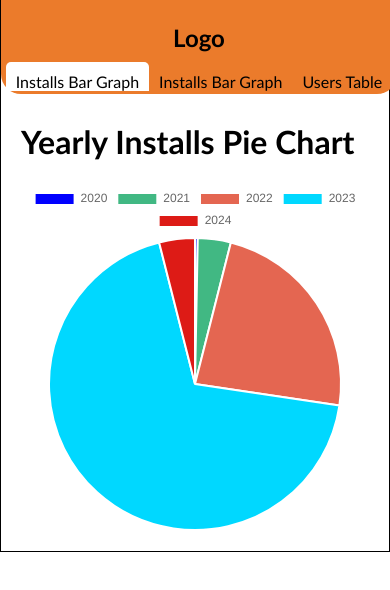
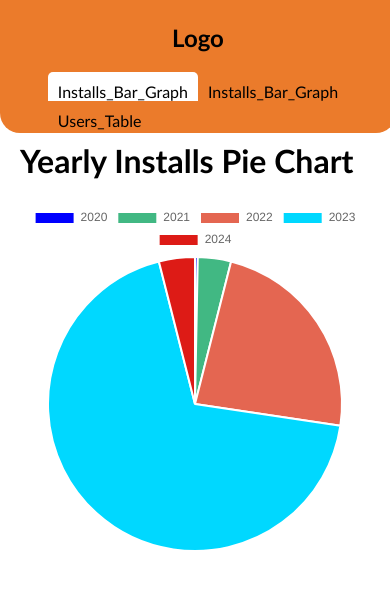
Before and after one commit to NeoDitjoe/myData, a Vue app: page / in a window 390 px wide. Shown: the top 590 px of the page. Built offline with nearby package versions, Linux system fonts and the light colour scheme.

Commit message:
nav menu respos

```diff
--- a/src/App.vue
+++ b/src/App.vue
@@ -27,10 +27,10 @@ export default {
       <h1>Logo</h1>
     </div>
 
-    <div>
-      <router-link @click="highlightLink" :class="{ active: this.$router.currentRoute.value.path === '/' }" to="/">Installs Bar Graph</router-link>
-      <router-link @click="highlightLink" :class="{ active: this.$router.currentRoute.value.path === '/bar-graph' }" to="/bar-graph">Installs Bar Graph</router-link>
-      <router-link @click="highlightLink" :class="{ active: this.$router.currentRoute.value.path === '/users-table' }" to="/users-table?page=0">Users Table</router-link>
+    <div class="menu">
+      <router-link @click="highlightLink" :class="{ active: this.$router.currentRoute.value.path === '/' }" to="/">Installs_Bar_Graph</router-link>
+      <router-link @click="highlightLink" :class="{ active: this.$router.currentRoute.value.path === '/bar-graph' }" to="/bar-graph">Installs_Bar_Graph</router-link>
+      <router-link @click="highlightLink" :class="{ active: this.$router.currentRoute.value.path === '/users-table' }" to="/users-table?page=0">Users_Table</router-link>
     </div>
   </nav>
 
--- a/src/appStyles.css
+++ b/src/appStyles.css
@@ -36,8 +36,13 @@
 }
 
 
-@media only screen and (max-width: 525px) {
-  .nav {
-    flex-direction: column;
+@media only screen and (max-width: 426px) {
+  .menu {
+    display: grid;
+    grid-template-columns: 1fr 1fr;
+  }
+
+  .body{
+    margin-top: 100px;
   }
 }
--- a/src/assets/main.css
+++ b/src/assets/main.css
@@ -3,5 +3,4 @@
 body {
   margin: 0;
   font-family: 'Gill Sans', 'Gill Sans MT', Calibri, 'Trebuchet MS', sans-serif;
-  border: 1px solid;
 }
```
